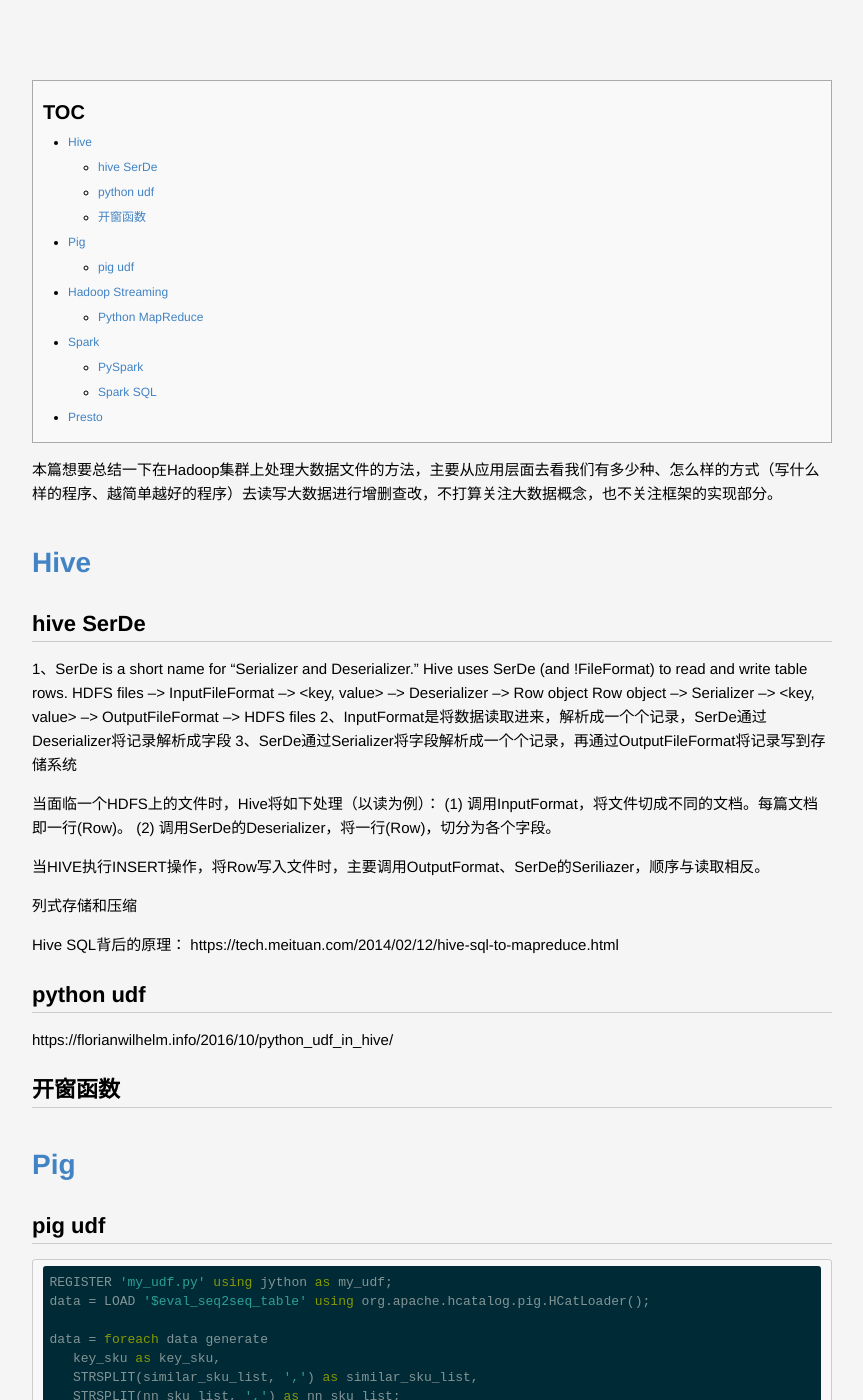
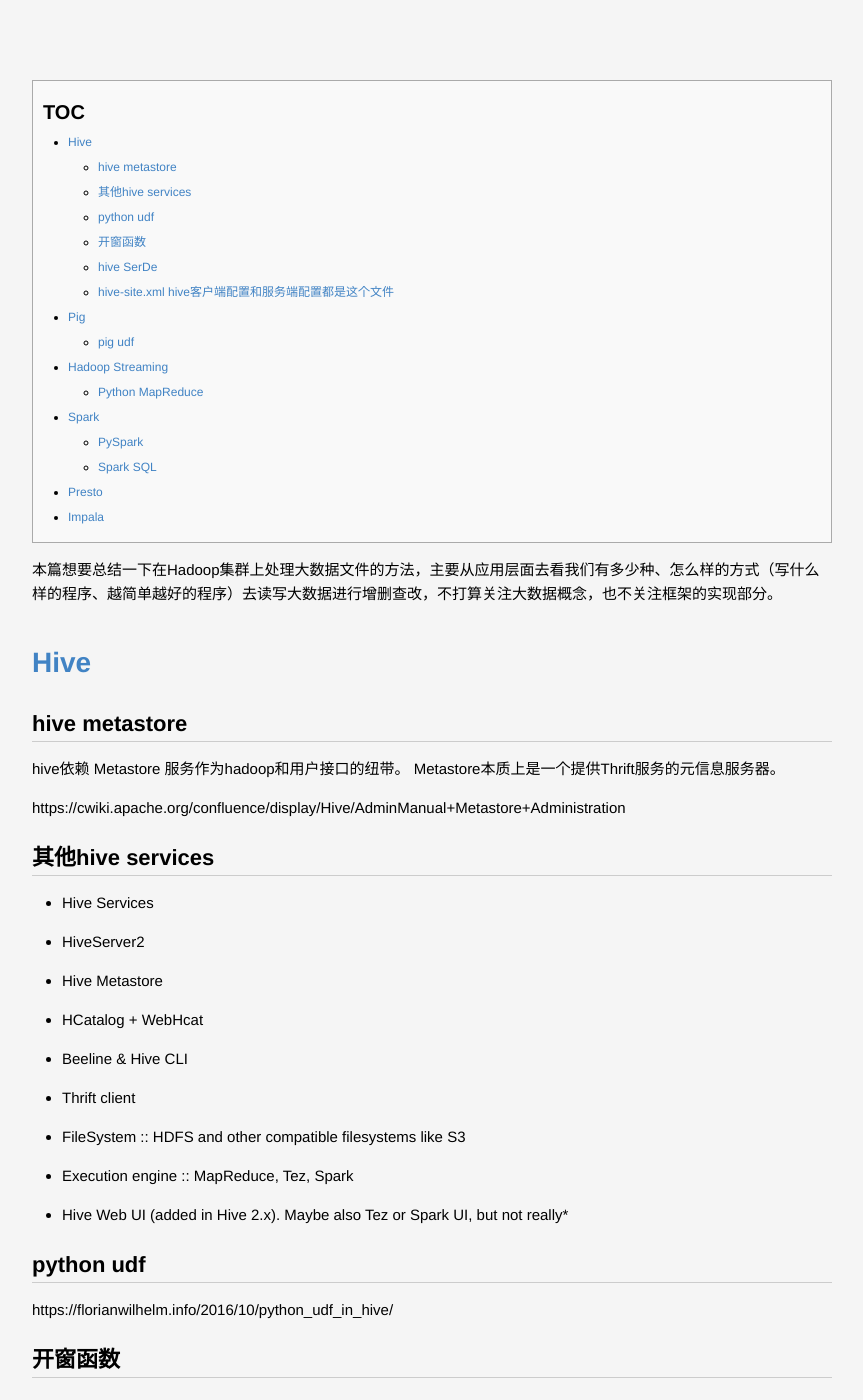
Before and after one commit to lucky521/blog, a Jekyll site: the page built from _posts/language/2018-07-21-big-data-language.markdown, in a window 1280 px wide and 1400 px high, scrolled down 330 px. Shown: the whole window, without its empty margins (208-1071 px from the left). Built offline with Jekyll 4.4.1, drawn with Linux system fonts in a browser that asks for light colours; some of the changed text lies outside the part shown.

Commit message:
update blog

````diff
--- a/_posts/framework/2017-07-30-Hadoop.markdown
+++ b/_posts/framework/2017-07-30-Hadoop.markdown
@@ -152,6 +152,8 @@ hadoop系统安装路径在
 ## 填写配置文件：
 三大配置文件，core-site.xml, hdfs-site.xml, mapred-site.xml (在0.2老版本中是三合一的一个xml)。要分别在里面填写name、jobtracker、replication的配置内容。
 
+默认的配置文件路径在 $HADOOP_CONF_DIR下。
+
 ## 格式化一个新的文件系统（在hadoop所有进程关闭的时候运行这个）
 ```
 $ hadoop namenode -format
--- a/_posts/language/2018-07-21-big-data-language.markdown
+++ b/_posts/language/2018-07-21-big-data-language.markdown
@@ -9,6 +9,31 @@ layout: post
 
 
 # Hive
+
+## hive metastore
+
+hive依赖 Metastore 服务作为hadoop和用户接口的纽带。 Metastore本质上是一个提供Thrift服务的元信息服务器。
+
+https://cwiki.apache.org/confluence/display/Hive/AdminManual+Metastore+Administration
+
+## 其他hive services
+
+* Hive Services
+* HiveServer2
+* Hive Metastore
+* HCatalog + WebHcat
+* Beeline & Hive CLI
+* Thrift client
+* FileSystem :: HDFS and other compatible filesystems like S3
+* Execution engine :: MapReduce, Tez, Spark
+* Hive Web UI (added in Hive 2.x). Maybe also Tez or Spark UI, but not really*
+
+## python udf
+
+https://florianwilhelm.info/2016/10/python_udf_in_hive/
+
+## 开窗函数
+
 
 ## hive SerDe
 1、SerDe is a short name for “Serializer and Deserializer.”
@@ -28,12 +53,8 @@ Row object –> Serializer –> <key, value> –> OutputFileFormat –> HDFS fil
 
 Hive SQL背后的原理： https://tech.meituan.com/2014/02/12/hive-sql-to-mapreduce.html
 
-## python udf
 
-https://florianwilhelm.info/2016/10/python_udf_in_hive/
-
-## 开窗函数
-
+## hive-site.xml hive客户端配置和服务端配置都是这个文件
 
 
 
@@ -96,3 +117,7 @@ https://www.michael-noll.com/tutorials/writing-an-hadoop-mapreduce-program-in-py
 # Presto
 
 presto是Facebook开源的大数据查询引擎，为了解决hive查询慢产生
+
+# Impala
+
+impala使用hive的元数据, 完全在内存中计算。 使用上和Presto很接近。
````
Also changed, not shown: _posts/framework/2020-03-05-flink.markdown (+13 -4 lines), _posts/language/2019-01-15-java.markdown (+8 -0 lines), _posts/language/2020-03-11-scala.markdown (+7 -0 lines).
